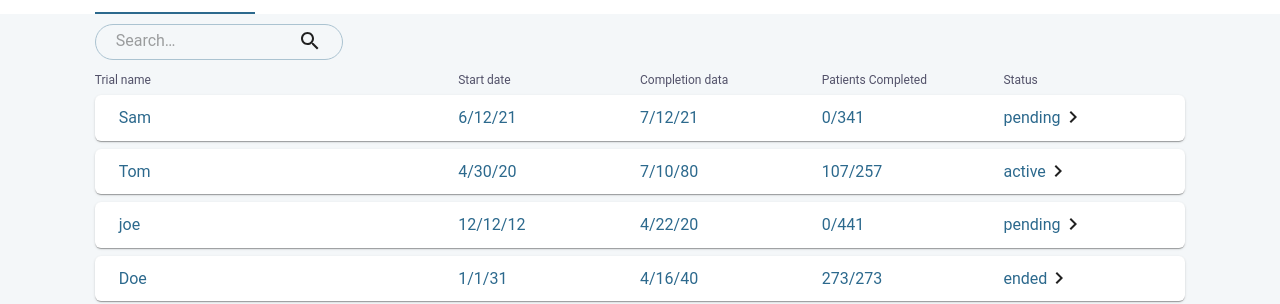
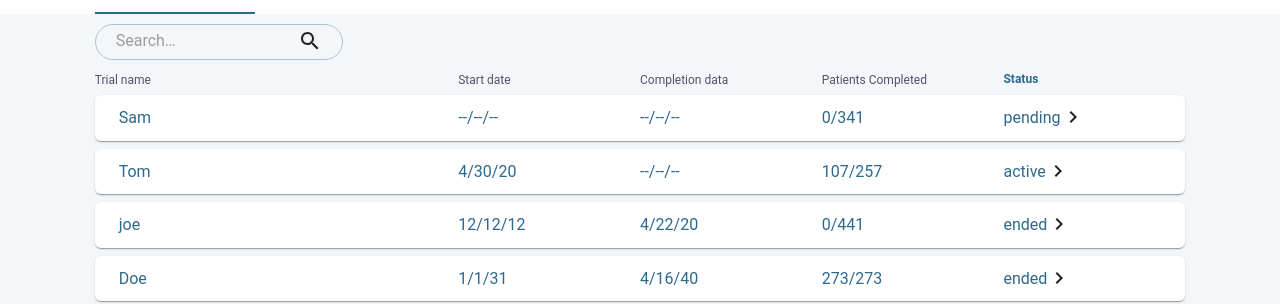
Before and after one commit to Dell-TICRH-Clinical-Trial-App-Dev-Team/Itrial-admin-panel, a React (Create React App) app: page /trials in a window 1280 px wide. Shown: the part 198-502 px from the top of the page. Built offline with nearby package versions, Linux system fonts and the light colour scheme.

Commit message:
made start and completion date props optional

```diff
--- a/src/pages/Trials/TabBody/Cards/InfoCard.tsx
+++ b/src/pages/Trials/TabBody/Cards/InfoCard.tsx
@@ -31,7 +31,6 @@ const InfoCard: React.FC<trialCardDTO> = ({
   status,
 }) => {
   const classes = useStyles();
-
   return (
     <Grid container data-testid="info-card">
       <Paper className={classes.paper}>
--- a/src/pages/Trials/TabBody/Cards/InfoCards.tsx
+++ b/src/pages/Trials/TabBody/Cards/InfoCards.tsx
@@ -21,8 +21,8 @@ const InfoCards: React.FC<props> = ({ data, statusShow }) => {
         data.map((trial: trialCardDTO) => (
           <InfoCard
             name={trial.name}
-            startDate={trial.startDate}
-            completionDate={trial.completionDate}
+            startDate={trial.startDate ? trial.startDate : "--/--/--"}
+            completionDate={trial.completionDate ? trial.completionDate : "--/--/--"}
             patientsCompleted={trial.patientsCompleted}
             status={trial.status}
             key={trial.id}
--- a/src/pages/Trials/TabBody/Cards/InfoHeading.tsx
+++ b/src/pages/Trials/TabBody/Cards/InfoHeading.tsx
@@ -4,31 +4,24 @@ import Typography from "@material-ui/core/Typography";
 import { makeStyles } from "@material-ui/core";
 import { Theme } from "@material-ui/core/styles";
 
-const useStyles = makeStyles((theme: Theme) => ({
-  section: {
-    // border: "1px solid black"
-  },
-}));
-
-const InfoHeading: React.FC = () => {
-  const classes = useStyles();
+const InfoHeading = () => {
 
   return (
     <Grid container>
-      <Grid item className={classes.section} xs={4}>
+      <Grid item xs={4}>
         <Typography variant="subtitle1">Trial name</Typography>
       </Grid>
-      <Grid item className={classes.section} xs={2}>
+      <Grid item xs={2}>
         <Typography variant="subtitle1">Start date</Typography>
       </Grid>
-      <Grid item className={classes.section} xs={2}>
+      <Grid item xs={2}>
         <Typography variant="subtitle1">Completion data</Typography>
       </Grid>
-      <Grid item className={classes.section} xs={2}>
+      <Grid item  xs={2}>
         <Typography variant="subtitle1">Patients Completed</Typography>
       </Grid>
-      <Grid item className={classes.section} xs={2}>
-        <Typography variant="subtitle1">Status</Typography>
+      <Grid item xs={2}>
+        <Typography variant="subtitle2">Status</Typography>
       </Grid>
     </Grid>
   );
--- a/src/pages/Trials/TrialTabs.tsx
+++ b/src/pages/Trials/TrialTabs.tsx
@@ -11,8 +11,8 @@ import dummyTrialData from "./dummyTrialData";
 
 export interface trialCardDTO {
   name: string;
-  startDate: string;
-  completionDate: string;
+  startDate?: string;
+  completionDate?: string;
   patientsCompleted: string;
   status: string;
   id?: number;
--- a/src/pages/Trials/dummyTrialData.tsx
+++ b/src/pages/Trials/dummyTrialData.tsx
@@ -1,8 +1,6 @@
 const dummyTrialData = [
   {
     name: "Sam",
-    startDate: "6/12/21",
-    completionDate: "7/12/21",
     patientsCompleted: "0/341",
     status: "pending",
     id: 1,
@@ -10,7 +8,6 @@ const dummyTrialData = [
   {
     name: "Tom",
     startDate: "4/30/20",
-    completionDate: "7/10/80",
     patientsCompleted: "107/257",
     status: "active",
     id: 2,
@@ -20,7 +17,7 @@ const dummyTrialData = [
     startDate: "12/12/12",
     completionDate: "4/22/20",
     patientsCompleted: "0/441",
-    status: "pending",
+    status: "ended",
     id: 3,
   },
   {
```
Also changed, not shown: 2 other files (tests, documents, lock files or other folders).
